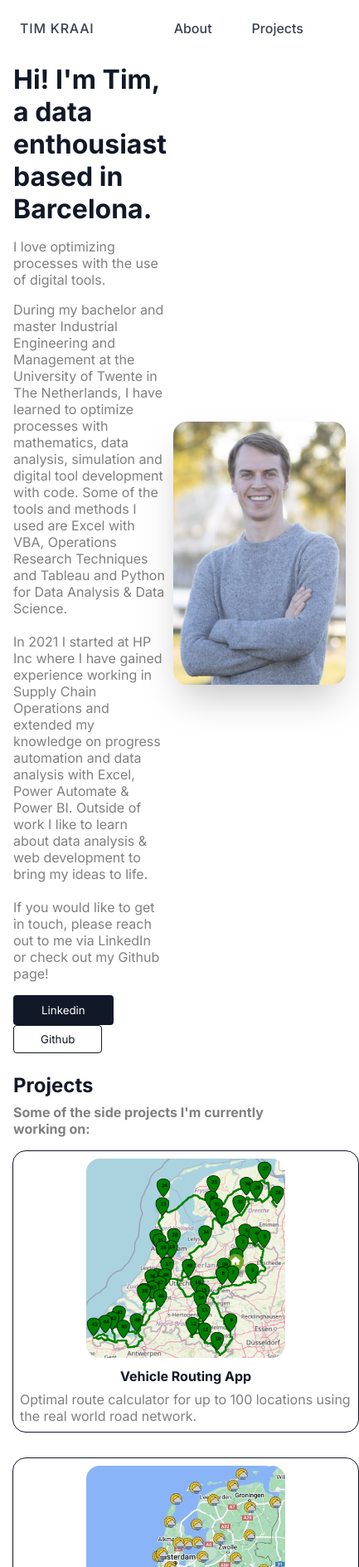
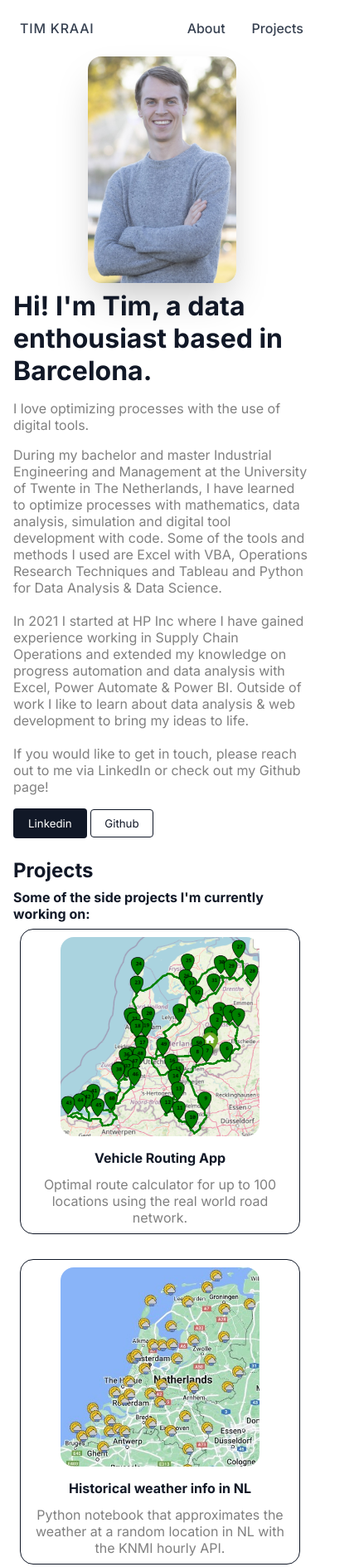
Before and after one commit to KraaiTim/Website, a plain HTML site: page index.html in a window 390 px wide. Shown: the top 1888 px of the page at 83% size, 433 px wide, since content can reach past the window. Drawn offline with Linux system fonts and the light colour scheme.

Commit message:
CSS to mobile first

```diff
--- a/index-init.css
+++ /dev/null
@@ -1,183 +0,0 @@
-body {
-  background-color: white;
-  color: grey;
-  font-family: "Inter", sans-serif;
-}
-
-a {
-  text-decoration: none;
-  cursor: pointer;
-}
-
-.container {
-  margin-left: auto;
-  margin-right: auto;
-  max-width: 64rem;
-}
-
-nav {
-  padding-left: 1rem;
-  padding-right: 1rem;
-  margin-left: auto;
-  margin-right: auto;
-  margin-top: 1.5rem;
-  margin-bottom: 1.5rem;
-  display: flex;
-  justify-content: space-between;
-  align-items: center;
-  font-weight: 500;
-}
-
-nav > a {
-  letter-spacing: 0.05em;
-  text-transform: uppercase;
-  color: rgb(55 65 81);
-}
-
-.nav-links {
-  display: flex;
-  gap: 3rem;
-}
-.nav-links > a {
-  color: rgb(55 65 81);
-}
-
-#about {
-  display: flex;
-  margin: 1.5rem, 0.75rem;
-}
-
-.about-text {
-  margin: 0 0.5rem;
-}
-
-.about-text > h1 {
-  margin: 0.5rem 0;
-}
-
-h1,
-h2 {
-  color: rgb(17 24 39);
-}
-
-#about > p {
-  margin-top: 0.5rem;
-}
-
-.button {
-  padding-left: 2rem;
-  padding-right: 2rem;
-  padding-top: 0.5rem;
-  padding-bottom: 0.5rem;
-  text-align: center;
-  border-radius: 0.25rem;
-  font-family: inherit;
-}
-
-.button:hover {
-  cursor: pointer;
-}
-
-#button-linkedin {
-  color: white;
-  background-color: rgb(17 24 39);
-  border-color: transparent;
-}
-
-#button-linkedin:hover {
-  color: rgb(31 41 55);
-  background-color: white;
-  border: 1px solid rgb(31 41 55);
-}
-
-#button-github {
-  color: rgb(17 24 39);
-  background-color: white;
-  border: 1px solid rgb(17 24 39);
-}
-
-#button-github:hover {
-  color: white;
-  background-color: rgb(17 24 39);
-  border: 1px solid rgb(17 24 39);
-}
-
-.about-image {
-  display: flex;
-  align-items: center;
-  justify-content: center;
-}
-
-.about-image img {
-  min-width: 12.5rem;
-  max-width: 55rem;
-  box-shadow: 0 1.5rem 3rem -0.75rem rgb(0 0 0 / 0.25);
-  border-radius: 1rem;
-  overflow: hidden;
-  margin-right: 0.5rem;
-  width: 100%;
-  height: 100%;
-  object-fit: cover;
-}
-
-.projects-container {
-  display: grid;
-  grid-template-columns: repeat(2, 1fr);
-  gap: 1rem;
-  justify-items: center;
-}
-
-.projects-container img {
-  max-width: 50px;
-}
-
-#projects {
-  margin: 1.5rem 0.5rem;
-}
-
-#projects h2,
-h4 {
-  margin: 0.5rem 0;
-}
-
-#projects > h4 {
-  margin-bottom: 1rem;
-}
-
-.projects-container {
-  display: grid;
-  grid-template-columns: repeat(auto-fit, 25rem);
-  gap: 2rem;
-  padding: 0 0.5rem;
-}
-.projects-container article {
-  width: 25rem;
-  height: 100%;
-  padding: 0 0.5rem;
-  border: 1px solid rgb(17 24 39);
-  border-radius: 1rem;
-  display: flex;
-  flex-direction: column;
-  justify-content: center;
-  align-items: center;
-}
-
-.projects-container article img {
-  min-width: 15rem;
-  margin: 0.5rem 0;
-  border-radius: 1rem;
-  overflow: hidden;
-  object-fit: cover;
-}
-
-.projects-container article h4 {
-  color: rgb(17 24 39);
-  margin: 0.25rem 0;
-}
-
-.projects-container article p {
-  margin-top: 0.25rem;
-  margin-bottom: 0.5rem;
-}
-
-/* Add media queries for different screen sizes */
--- a/index.css
+++ b/index.css
@@ -2,26 +2,31 @@ body {
   background-color: white;
   color: grey;
   font-family: "Inter", sans-serif;
+  margin: 0;
 }
 
 a {
   text-decoration: none;
   cursor: pointer;
+  color: rgb(55 65 81);
+}
+
+h1,
+h2,
+h4 {
+  color: rgb(17 24 39);
+  margin: 0.5rem 0;
 }
 
 .container {
-  margin-left: auto;
-  margin-right: auto;
+  margin: 0 auto;
   max-width: 64rem;
+  position: relative;
 }
 
 nav {
-  padding-left: 1rem;
-  padding-right: 1rem;
-  margin-left: auto;
-  margin-right: auto;
-  margin-top: 1.5rem;
-  margin-bottom: 1.5rem;
+  margin: 1.5rem auto;
+  padding: 0 1.5rem;
   display: flex;
   justify-content: space-between;
   align-items: center;
@@ -31,44 +36,35 @@ nav {
 nav > a {
   letter-spacing: 0.05em;
   text-transform: uppercase;
-  color: rgb(55 65 81);
 }
 
 .nav-links {
   display: flex;
-  gap: 3rem;
+  gap: 2rem;
 }
-.nav-links > a {
-  color: rgb(55 65 81);
+
+.about-image-container {
+  display: flex;
+  justify-content: center;
+  align-items: center;
+}
+
+.about-image-container img {
+  max-width: 50%;
+  object-fit: cover;
+  box-shadow: 0 1.5rem 3rem -0.75rem rgb(0 0 0 / 0.25);
+  border-radius: 1rem;
 }
 
 #about {
-  display: flex;
-  margin: 1.5rem, 0.75rem;
-}
-
-.about-text {
-  margin: 0 0.5rem;
-}
-
-.about-text > h1 {
-  margin: 0.5rem 0;
-}
-
-h1,
-h2 {
-  color: rgb(17 24 39);
-}
-
-#about > p {
-  margin-top: 0.5rem;
+  margin: 0.5rem 1rem;
+  z-index: 100;
+  left: 0;
+  top: 20rem;
 }
 
 .button {
-  padding-left: 2rem;
-  padding-right: 2rem;
-  padding-top: 0.5rem;
-  padding-bottom: 0.5rem;
+  padding: 0.5rem 1rem;
   text-align: center;
   border-radius: 0.25rem;
   font-family: inherit;
@@ -102,56 +98,25 @@ h2 {
   border: 1px solid rgb(17 24 39);
 }
 
-.about-image {
-  display: flex;
-  align-items: center;
-  justify-content: center;
+.projects-container {
+  display: grid;
+  grid-template-columns: repeat(2, 1fr);
+  gap: 1rem;
 }
 
-.about-image img {
-  min-width: 12.5rem;
-  max-width: 55rem;
-  box-shadow: 0 1.5rem 3rem -0.75rem rgb(0 0 0 / 0.25);
-  border-radius: 1rem;
-  overflow: hidden;
-  margin-right: 0.5rem;
-  width: 100%;
-  height: 100%;
-  object-fit: cover;
+#projects {
+  margin: 1.5rem 1rem;
 }
 
 .projects-container {
   display: grid;
-  grid-template-columns: repeat(2, 1fr);
-  gap: 1rem;
-  justify-items: center;
-}
-
-.projects-container img {
-  max-width: 50px;
-}
-
-#projects {
-  margin: 1.5rem 0.5rem;
-}
-
-#projects h2,
-h4 {
-  margin: 0.5rem 0;
-}
-
-#projects > h4 {
-  margin-bottom: 1rem;
-}
-
-.projects-container {
-  display: grid;
-  grid-template-columns: repeat(auto-fit, 25rem);
+  grid-template-columns: repeat(auto-fit, 20rem);
   gap: 2rem;
   padding: 0 0.5rem;
 }
+
 .projects-container article {
-  width: 25rem;
+  width: 20rem;
   height: 100%;
   padding: 0 0.5rem;
   border: 1px solid rgb(17 24 39);
@@ -163,21 +128,48 @@ h4 {
 }
 
 .projects-container article img {
-  min-width: 15rem;
+  max-width: 15rem;
   margin: 0.5rem 0;
   border-radius: 1rem;
   overflow: hidden;
   object-fit: cover;
 }
 
-.projects-container article h4 {
-  color: rgb(17 24 39);
-  margin: 0.25rem 0;
-}
-
 .projects-container article p {
   margin-top: 0.25rem;
   margin-bottom: 0.5rem;
+  text-align: center;
 }
 
 /* Add media queries for different screen sizes */
+@media (min-width: 640px) {
+  .nav-links {
+    gap: 3rem;
+  }
+
+  #about {
+    display: flex;
+  }
+
+  .about-text {
+    order: 1;
+  }
+
+  .about-image {
+    display: flex;
+    align-items: center;
+    justify-content: center;
+    order: 2;
+  }
+
+  .about-image-container img {
+    min-width: 12.5rem;
+    max-width: 55rem;
+    box-shadow: 0 1.5rem 3rem -0.75rem rgb(0 0 0 / 0.25);
+    border-radius: 1rem;
+    overflow: hidden;
+    margin-right: 0.5rem;
+    width: 100%;
+    height: 100%;
+  }
+}
--- a/index.html
+++ b/index.html
@@ -22,7 +22,13 @@
                 <!-- <a href="/#contact">Contact</a> -->
             </div>
         </nav>
+
         <div id="about">
+            <div class="about-image">
+                <div class="about-image-container">
+                    <img src="profile.jpg" />
+                </div>
+            </div>
             <div class="about-text">
                 <h1>Hi! I'm Tim, a data enthousiast based in Barcelona.</h1>
                 <div>
@@ -66,11 +72,6 @@
                     </a>
                 </div>
             </div>
-            <div class="about-image">
-                <div class="about-image-container">
-                    <img src="profile.jpg" />
-                </div>
-            </div>
         </div>
 
 
```
Also changed, not shown: 1 other file.
